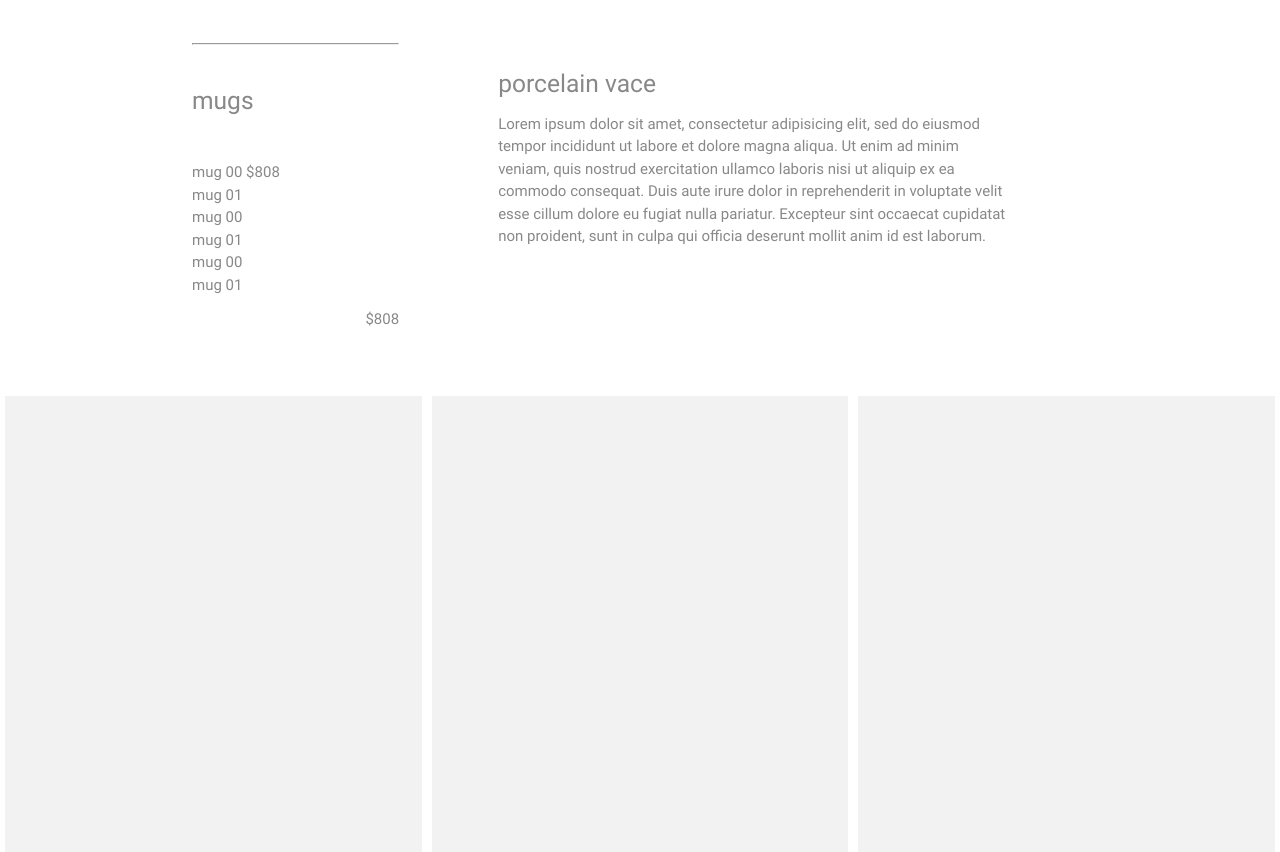
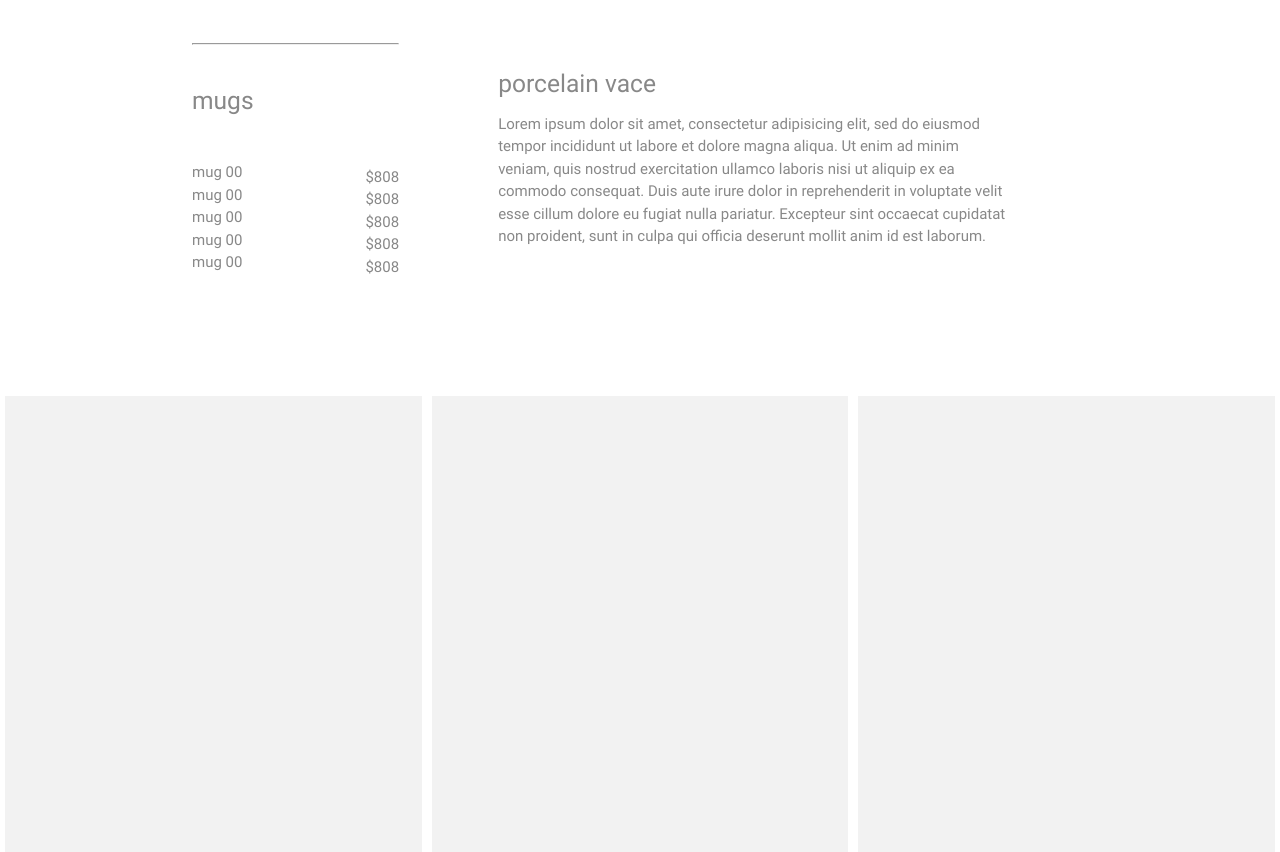
Before and after one commit to alexander-io/Artsy-Portfolio, a website: page public/index.html in a window 1280 px wide. Shown: the part 5114-5966 px from the top of the page. Drawn offline with nearby package versions, Linux system fonts and the light colour scheme; no server answers.

Commit message:
++fin price association element

```diff
--- a/public/index.html
+++ b/public/index.html
@@ -167,20 +167,22 @@
       <div class="row">
         <div class="col s3">
           <hr>
-          <div class="" style="height:200px;background-color:#white;">
+          <div class="" style="height:200px;background-color:#white;position:relative;">
             <br>
             <h5>mugs</h5>
             <br>
             <ul>
-              <li>mug 00 <h6 class="right-align" style="display:inline;">$808</h6></li>
-              <li>mug 01</li>
-              <li>mug 00</li>
-              <li>mug 01</li>
-              <li>mug 00</li>
-              <li>mug 01</li>
+              <li style="display:inline;">mug 00 <h6 class="right-align" style="display:inline;float:right;position:absolute;right:0;">$808</h6></li>
+              <br>
+              <li style="display:inline;">mug 00 <h6 class="right-align" style="display:inline;float:right;position:absolute;right:0;">$808</h6></li>
+              <br>
+              <li style="display:inline;">mug 00 <h6 class="right-align" style="display:inline;float:right;position:absolute;right:0;">$808</h6></li>
+              <br>
+              <li style="display:inline;">mug 00 <h6 class="right-align" style="display:inline;float:right;position:absolute;right:0;">$808</h6></li>
+              <br>
+              <li style="display:inline;">mug 00 <h6 class="right-align" style="display:inline;float:right;position:absolute;right:0;">$808</h6></li>
+              <br>
             </ul>
-
-            <h6 class="right-align bottom-align">$808</h6>
 
           </div>
           <!-- <hr> -->
@@ -191,6 +193,30 @@
         </div>
       </div>
     </div>
+
+
+
+
+
+
+
+
+
+
+
+
+
+
+
+
+
+
+
+
+
+
+
+
 
 
 
```
